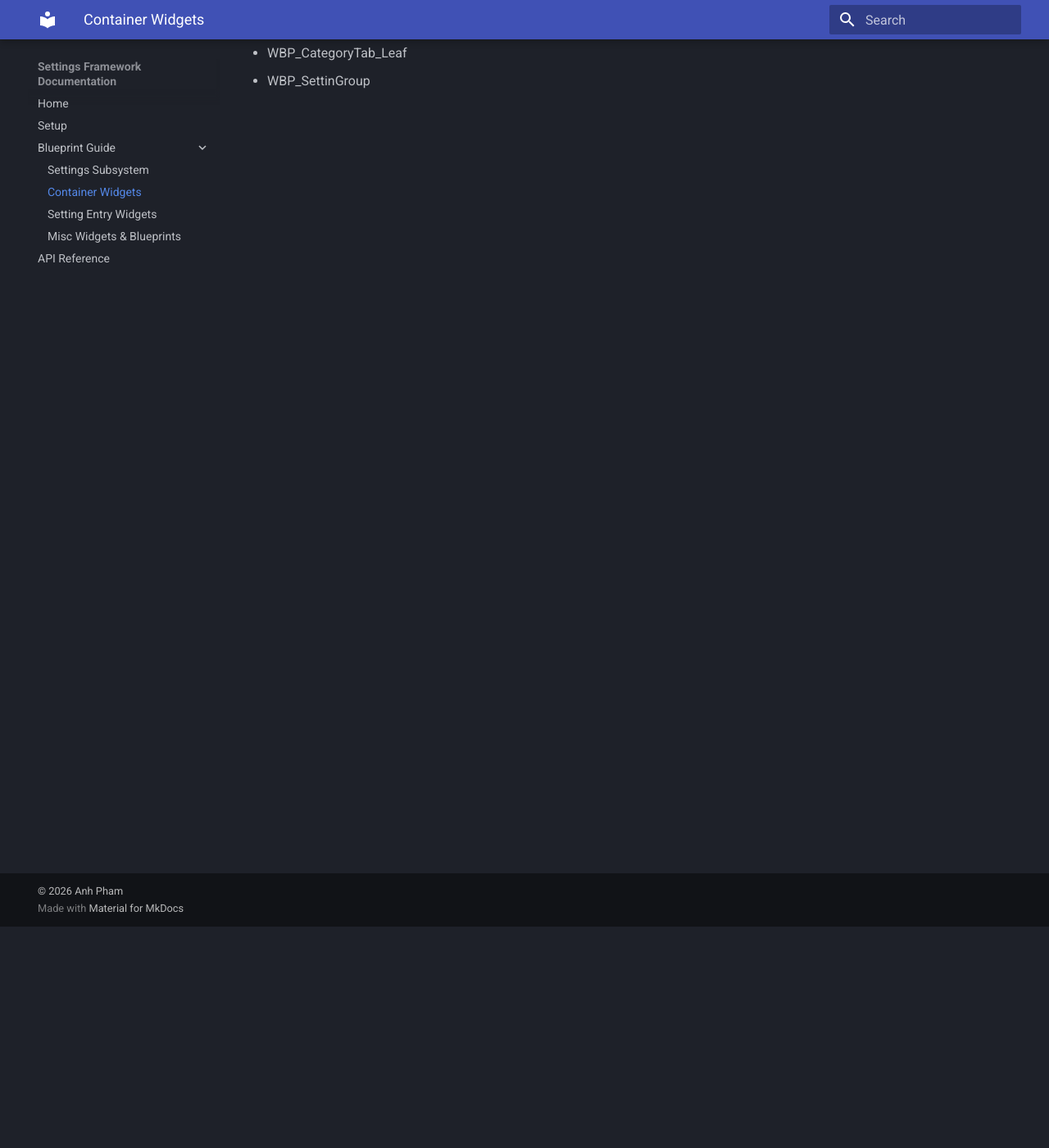
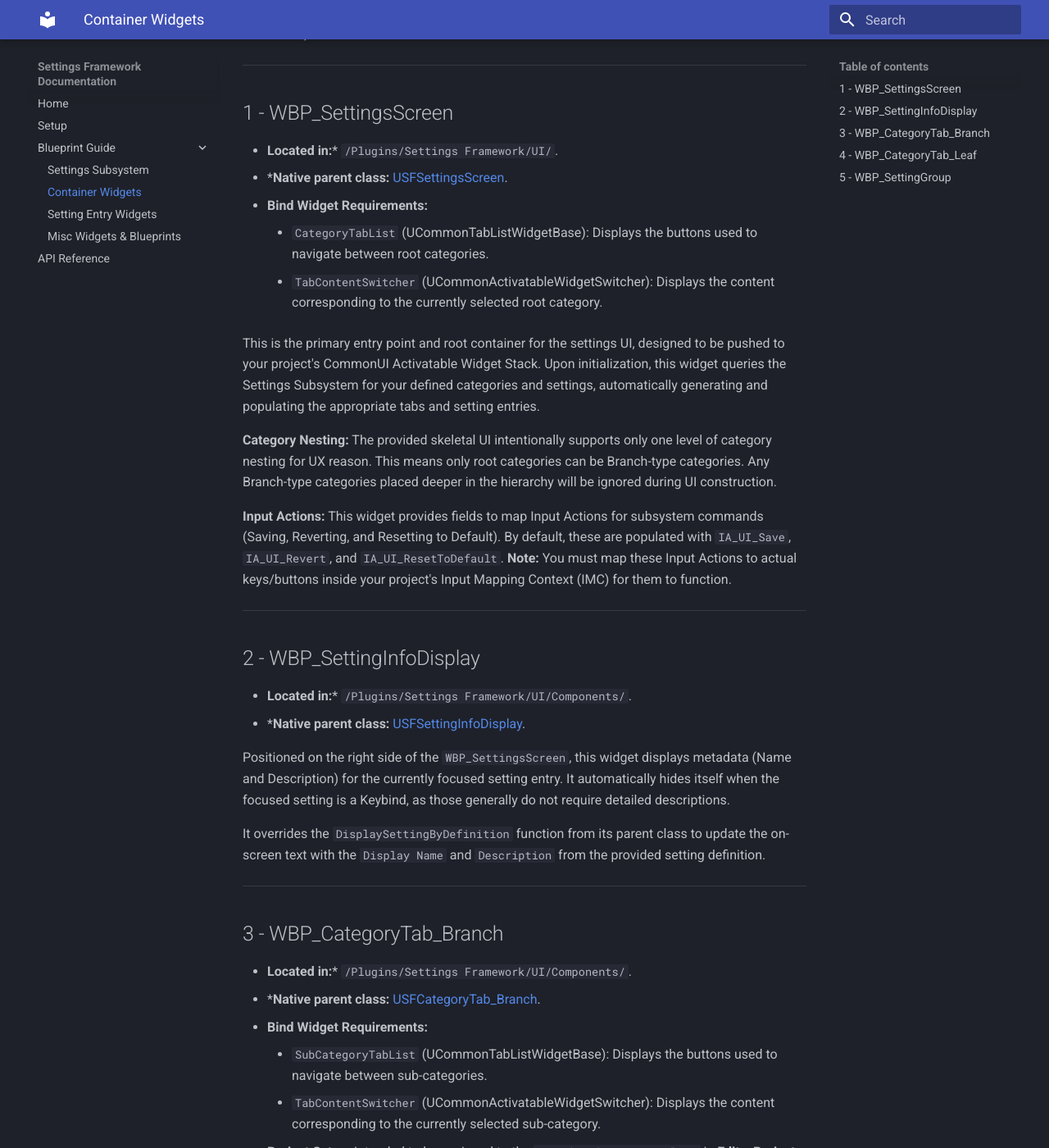
Before and after one commit to apham4/SettingsFramework, an MkDocs documentation site: the page built from docs/blueprint/container_widgets.md, in a window 1280 px wide and 1400 px high, scrolled down 270 px. Shown: the whole window at 82% size. Built offline with MkDocs 1.6.1 and Material for MkDocs 9.7.7, drawn with Linux system fonts in a browser that asks for light colours; some of the changed text lies outside the part shown.

Commit message:
[Doc] Container Widgets page

```diff
--- a/docs/blueprint/container_widgets.md
+++ b/docs/blueprint/container_widgets.md
@@ -1,7 +1,67 @@
-WIP
+This guide covers the container widgets provided in the SettingsFramework skeletal UI suite. It explains their primary functions, the native C++ classes they extend, and any additional Blueprint functionality they introduce on top of their parent classes.
 
-* WBP_SettingsScreen
-* WBP_SettingInfoDisplay
-* WBP_CategoryTab_Branch
-* WBP_CategoryTab_Leaf
-* WBP_SettinGroup
+**⚠️ Note:** Ensure **Show Plugin Content** is enabled in your Content Drawer's settings to locate these Blueprints.
+
+---
+
+## 1 - WBP_SettingsScreen
+
+* **Located in:*** `/Plugins/Settings Framework/UI/`.
+* ***Native parent class:** [USFSettingsScreen](/CodeAPI/classUSFSettingsScreen/).
+* **Bind Widget Requirements:**
+    * `CategoryTabList` (UCommonTabListWidgetBase): Displays the buttons used to navigate between root categories.
+    * `TabContentSwitcher` (UCommonActivatableWidgetSwitcher): Displays the content corresponding to the currently selected root category.
+
+This is the primary entry point and root container for the settings UI, designed to be pushed to your project's CommonUI Activatable Widget Stack. Upon initialization, this widget queries the Settings Subsystem for your defined categories and settings, automatically generating and populating the appropriate tabs and setting entries.
+
+**Category Nesting:** The provided skeletal UI intentionally supports only one level of category nesting for UX reason. This means only root categories can be Branch-type categories. Any Branch-type categories placed deeper in the hierarchy will be ignored during UI construction.
+
+**Input Actions:** This widget provides fields to map Input Actions for subsystem commands (Saving, Reverting, and Resetting to Default). By default, these are populated with `IA_UI_Save`, `IA_UI_Revert`, and `IA_UI_ResetToDefault`. **Note:** You must map these Input Actions to actual keys/buttons inside your project's Input Mapping Context (IMC) for them to function.
+
+---
+
+## 2 - WBP_SettingInfoDisplay
+
+* **Located in:*** `/Plugins/Settings Framework/UI/Components/`.
+* ***Native parent class:** [USFSettingInfoDisplay](/CodeAPI/classUSFSettingInfoDisplay/).
+
+Positioned on the right side of the `WBP_SettingsScreen`, this widget displays metadata (Name and Description) for the currently focused setting entry. It automatically hides itself when the focused setting is a Keybind, as those generally do not require detailed descriptions.
+
+It overrides the `DisplaySettingByDefinition` function from its parent class to update the on-screen text with the `Display Name` and `Description` from the provided setting definition.
+
+---
+
+## 3 - WBP_CategoryTab_Branch
+
+* **Located in:*** `/Plugins/Settings Framework/UI/Components/`.
+* ***Native parent class:** [USFCategoryTab_Branch](/CodeAPI/classUSFCategoryTab__Branch/).
+* **Bind Widget Requirements:**
+    * `SubCategoryTabList` (UCommonTabListWidgetBase): Displays the buttons used to navigate between sub-categories.
+    * `TabContentSwitcher` (UCommonActivatableWidgetSwitcher): Displays the content corresponding to the currently selected sub-category.
+* **Project Setup:** Intended to be assigned to the `Branch Tab Content Class` in **Edit > Project Settings > Plugins > Settings Framework**.
+
+This widget represents the content area for a Branch-type setting category. It is dynamically added to the `TabContentSwitcher` inside `WBP_SettingsScreen` and generates sub-tabs for each of its child categories.
+
+Because the skeletal UI is restricted to one level of nesting, any child category that is also a Branch-type will be ignored by this widget.
+
+---
+
+## 4 - WBP_CategoryTab_Leaf
+
+* **Located in:*** `/Plugins/Settings Framework/UI/Components/`.
+* ***Native parent class:** [USFCategoryTab_Leaf](/CodeAPI/classUSFCategoryTab__Leaf/).
+* **Project Setup:** Intended to be assigned to the `Leaf Tab Content Class` in **Edit** > **Project Settings** > **Plugins** > **Settings Framework**.
+
+This widget represents the content area for a Leaf-type setting category. It can be dynamically added to the `TabContentSwitcher` of either the main `WBP_SettingsScreen` (if the root is a leaf) or a `WBP_CategoryTab_Branch` widget. It is responsible for displaying the category's actual settings by spawning one or more `WBP_SettingGroup` widgets.
+
+---
+
+## 5 - WBP_SettingGroup
+
+* **Located in:*** `/Plugins/Settings Framework/UI/Components/`.
+* ***Native parent class:** [USFSettingGroupWidget](/CodeAPI/classUSFSettingGroupWidget/).
+* **Project Setup:** Intended to be assigned to the `Setting Group Widget Class` in **Edit** > **Project Settings** > **Plugins** > **Settings Framework**.
+
+This widget displays a group's setting entries in a vertical box, with the group name on top. It's displayed inside WBP_CategoryTab_Leaf. If a leaf-type category does not use setting groups, then all of its settings are displayed in one group without a name.
+
+This widget acts as a visual wrapper, displaying a formatted group name above a vertical list of setting entries. It is spawned directly inside `WBP_CategoryTab_Leaf`. If a Leaf-type category does not utilize grouped settings, all of its settings will simply be displayed inside a single `WBP_SettingGroup` with its header name hidden.
```
Also changed, not shown: docs/index.md (+6 -0 lines), docs/installation.md (+2 -2 lines).
